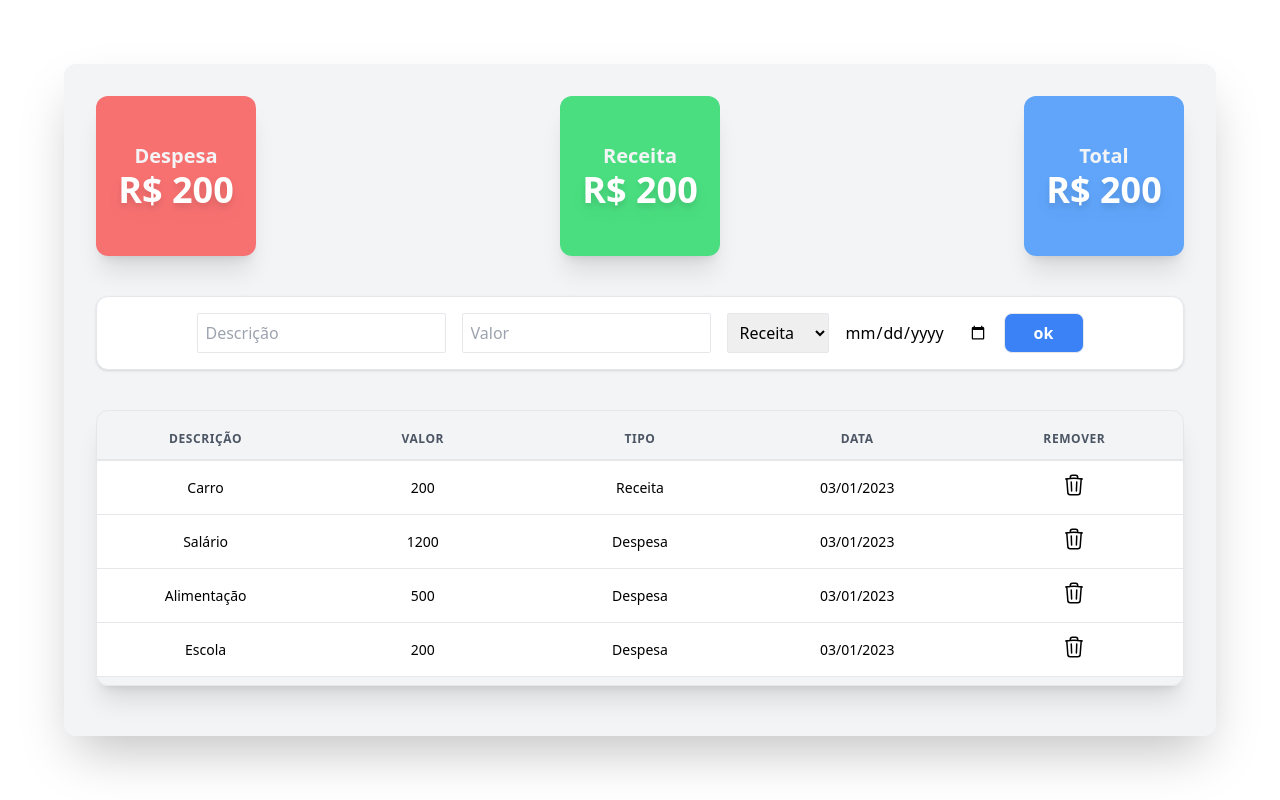
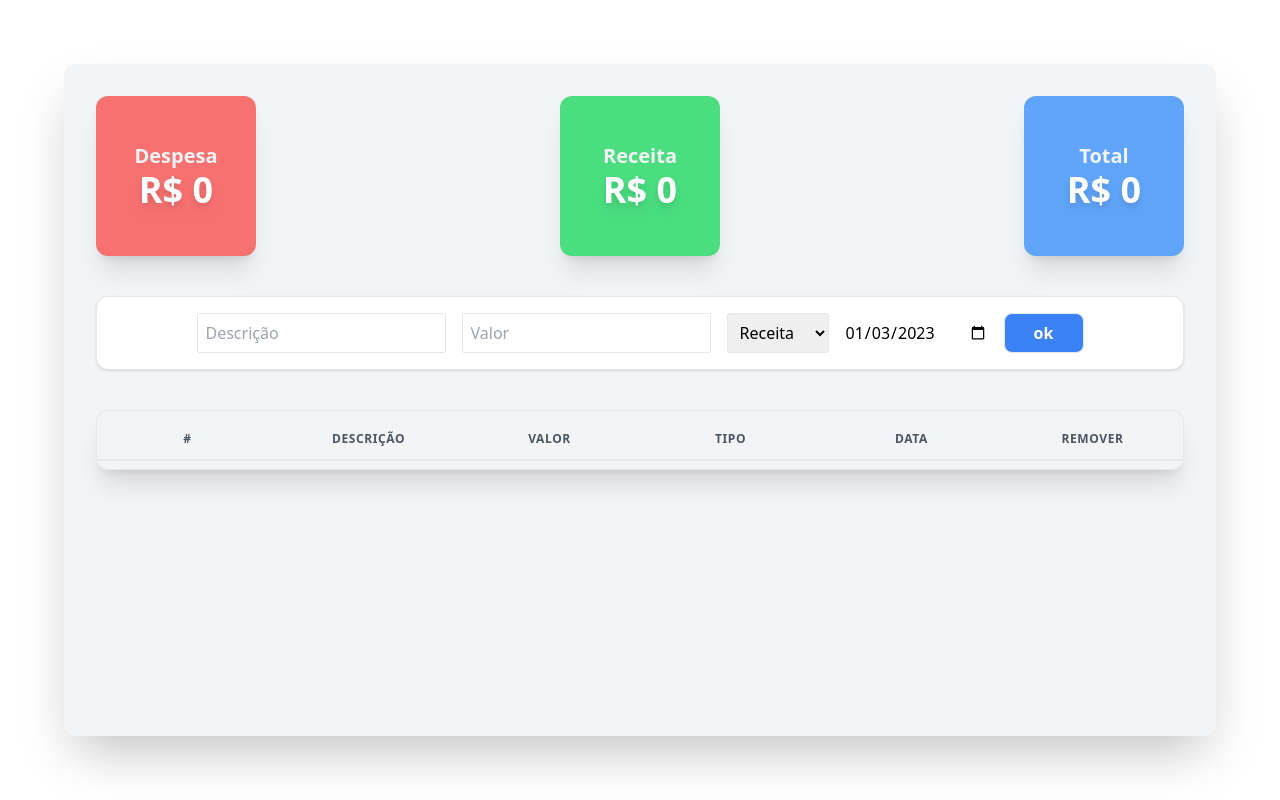
Before and after one commit to rafatosta/my-finance, a React (Vite) app: page / in a window 1280 px wide. Built offline with nearby package versions, Linux system fonts and the light colour scheme.

Commit message:
Add: valores no painel

```diff
--- a/src/App.tsx
+++ b/src/App.tsx
@@ -36,18 +36,23 @@ function App() {
     },
   ];
 
-  const [list, setList] = useState<Transaction[]>(listApi);
+  const [list, setList] = useState<Transaction[]>([]);
+
+  const [idLast, setIdLast] = useState<number>(0);
+  const [despesa, setDespesa] = useState<number>(0);
+  const [receita, setReceita] = useState<number>(0);
 
   const { register, handleSubmit, reset } = useForm<Transaction>();
+
   function handleRegistration(data: Transaction) {
-    console.log(data);
-
-    console.log(data);
-
-    console.log(list);
-
+    data.id = idLast;
+    setIdLast(idLast + 1);
+    if (data.type === "receita") {
+      setReceita(receita + data.value);
+    } else {
+      setDespesa(data.value + despesa);
+    }
     setList([...list, data]);
-
     reset();
   }
 
@@ -55,9 +60,9 @@ function App() {
     <div className="flex flex-row w-full h-screen justify-center">
       <div className="flex flex-col m-16 p-8 w-full rounded-xl bg-gray-100  shadow-2xl gap-y-10">
         <div className="flex flex-row w-full justify-between">
-          <CardValue title="Despesa" value="200" type="d" />
-          <CardValue title="Receita" value="200" type="r" />
-          <CardValue title="Total" value="200" type="t" />
+          <CardValue title="Despesa" value={despesa} type="d" />
+          <CardValue title="Receita" value={receita} type="r" />
+          <CardValue title="Total" value={receita - despesa} type="t" />
         </div>
 
         <div>
@@ -77,13 +82,20 @@ function App() {
               type="number"
               required
               placeholder="Valor"
-              {...register("value")}
+              {...register("value", {
+                valueAsNumber: true,
+              })}
             />
             <select className="px-2 border rounded-sm" {...register("type")}>
-              <option value="r">Receita</option>
-              <option value="d">Despesa</option>
+              <option value="receita">Receita</option>
+              <option value="despesa">Despesa</option>
             </select>
-            <input type="date" required {...register("date")}/>
+            <input
+              type="date"
+              value="2023-01-03"
+              required
+              {...register("date")}
+            />
             <button
               className="px-2 border rounded-lg bg-blue-500 hover:bg-blue-700 active:bg-blue-900 w-20 h-10 text-white font-bold"
               type="submit"
--- a/src/components/CardValue.tsx
+++ b/src/components/CardValue.tsx
@@ -1,6 +1,6 @@
 type CardValueProps = {
   title: string;
-  value: string;
+  value: number;
   type: "r" | "d" | "t";
 };
 
--- a/src/components/Table.tsx
+++ b/src/components/Table.tsx
@@ -15,6 +15,7 @@ function Table(props: TableProps) {
       <table className="table-fixed w-full">
         <thead>
           <tr>
+            <CellHeader>#</CellHeader>
             <CellHeader>Descrição</CellHeader>
             <CellHeader>Valor</CellHeader>
             <CellHeader>Tipo</CellHeader>
@@ -25,7 +26,8 @@ function Table(props: TableProps) {
         <tbody>
           {props.data.map((item) => {
             return (
-              <tr key={item.id}>
+              <tr key={item.id} className="hover:scale-[1.01]">
+                <Cell>{item.id}</Cell>
                 <Cell>{item.description}</Cell>
                 <Cell>{item.value}</Cell>
                 <Cell>{item.type}</Cell>
```
